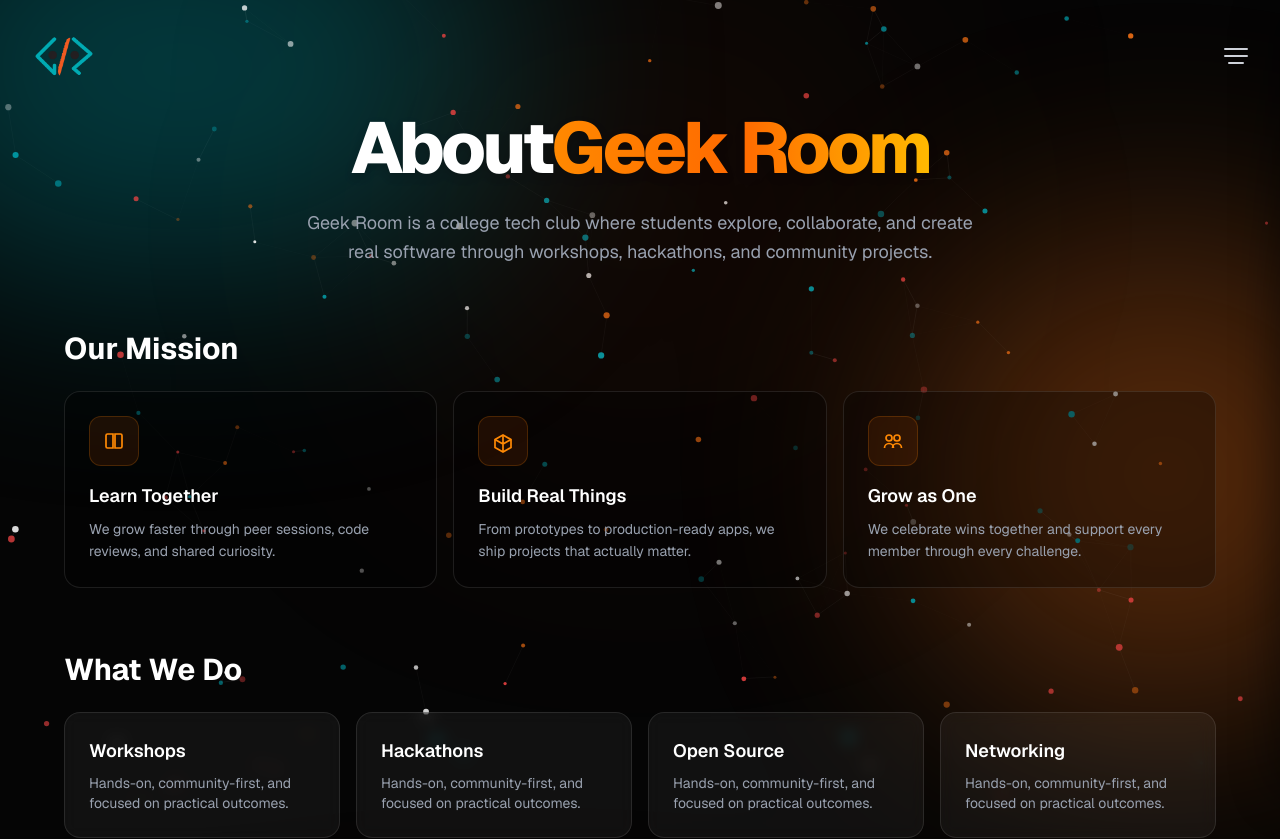
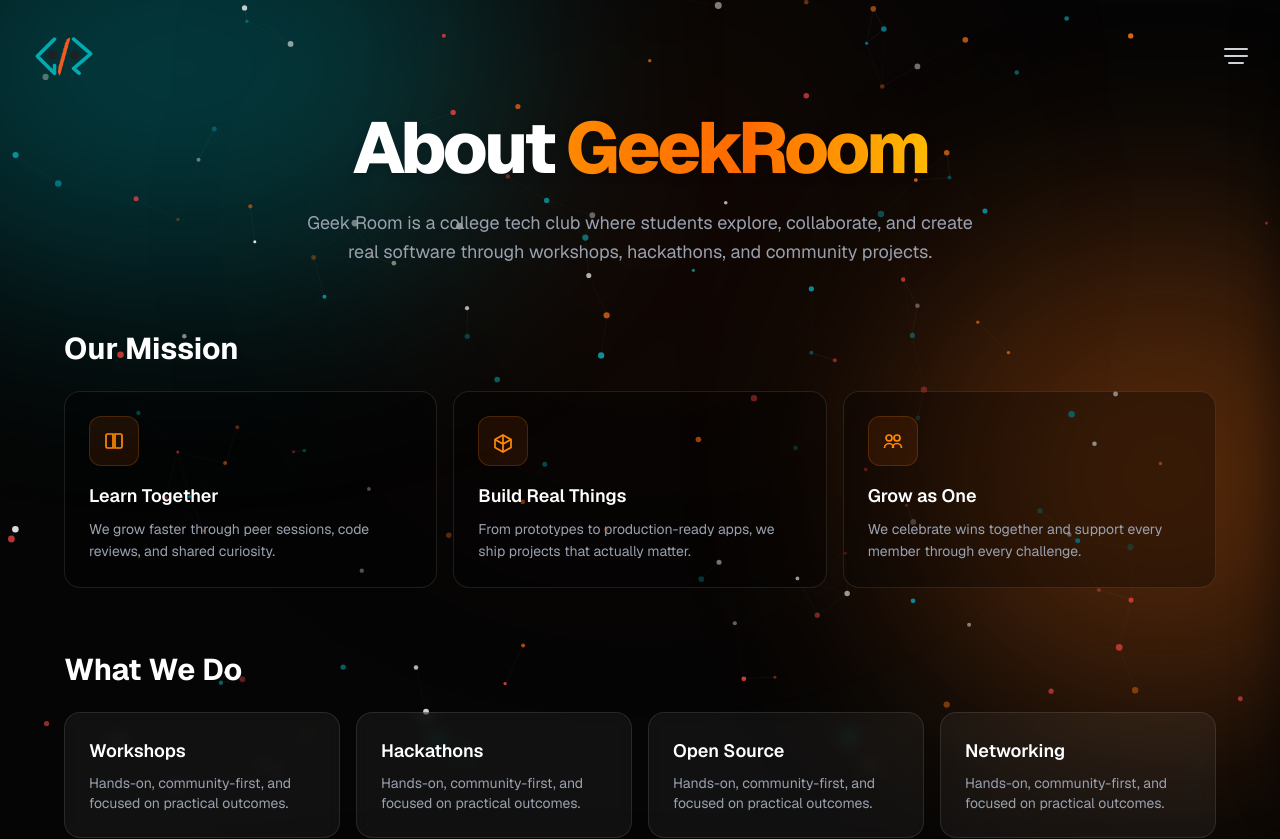
Before and after one commit to Geekroom-technical/Geekroom-Website, a Next.js app: page /about in a window 1280 px wide. Shown: the top 839 px of the page. Built offline with nearby package versions, Linux system fonts and the light colour scheme.

Commit message:
fixed about geekroom heading

```diff
--- a/app/about/page.js
+++ b/app/about/page.js
@@ -64,9 +64,9 @@
         <div className="relative mx-auto max-w-6xl space-y-16">
           <section className="text-center">
             <h1 className="text-5xl sm:text-6xl md:text-7xl font-extrabold tracking-tighter leading-none text-white drop-shadow-lg">
-              About
+              About{" "}
               <span className="text-transparent bg-clip-text bg-gradient-to-r from-orange-400 via-orange-500 to-amber-400">
-                 Geek Room
+                 GeekRoom
               </span>
             </h1>
             <p className="mx-auto mt-6 max-w-2xl text-gray-400 text-lg leading-relaxed">
```
